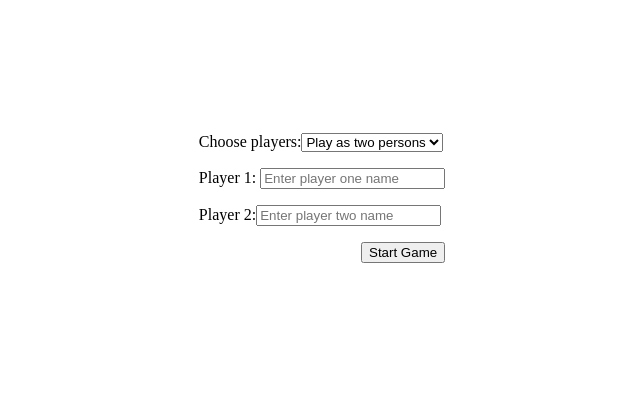
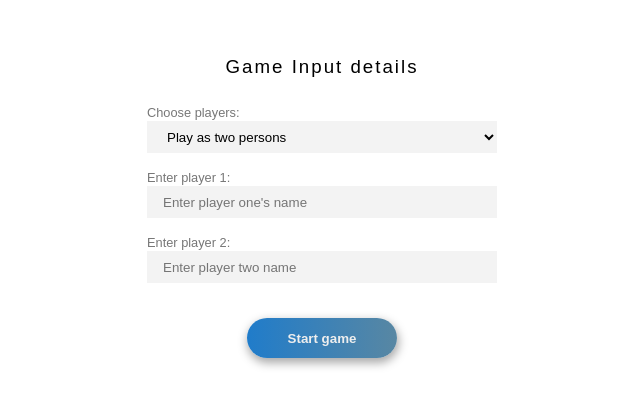
Before and after one commit to KadriGbemi/tic-tac-toe, a Next.js app: page / in a window 1280 px wide. Shown: the part 270-676 px from the top of the page, without its empty margins (318-958 px from the left). Built offline with nearby package versions, Linux system fonts and the light colour scheme.

Commit message:
Update styling of game input form

```diff
--- a/pages/_app.tsx
+++ b/pages/_app.tsx
@@ -1,7 +1,9 @@
-import "../styles/main.scss";
 import { GameProvider } from "../contexts/game";
 
 import type { AppProps } from "next/app";
+
+import "../styles/main.scss";
+import "../styles/form.scss";
 
 export default function App({ Component, pageProps }: AppProps) {
   return (
--- a/pages/index.tsx
+++ b/pages/index.tsx
@@ -66,11 +66,12 @@ export default function Home() {
         <link rel="icon" href="/favicon.ico" />
       </Head>
 
-      <div className="container">
-        <main className="main" onSubmit={handleSubmit}>
+      <main className="container main">
+        <div id="game-form" onSubmit={handleSubmit}>
+          <h3 className="form-header-title">Game Input details</h3>
           <form>
+            <label>Choose players:</label>
             <div>
-              <label>Choose players:</label>
               <select
                 name="players"
                 id="players"
@@ -81,20 +82,20 @@ export default function Home() {
                 <option value="onePlayer">Play with computer</option>
               </select>
             </div>
-            <p>
-              Player 1:{" "}
+            <div>
+              <label>Enter player 1:</label>
               <input
-                placeholder="Enter player one name"
+                placeholder="Enter player one's name"
                 id="first_name"
                 name="player-1"
                 type="text"
                 onChange={(event) => setPlayer1(event.target.value)}
                 value={player1}
               />
-            </p>
+            </div>
             {!isPlayerOne && (
-              <p>
-                Player 2:
+              <div>
+                <label>Enter player 2:</label>
                 <input
                   placeholder="Enter player two name"
                   name="player-2"
@@ -102,17 +103,17 @@ export default function Home() {
                   value={player2}
                   onChange={(event) => setPlayer2(event.target.value)}
                 />
-              </p>
+              </div>
             )}
 
             <div className="action">
               <button type="submit">
-                {previousPlayerX || previousPlayerO ? "Continue" : "Start"} Game
+                {previousPlayerX || previousPlayerO ? "Continue" : "Start"} game
               </button>
             </div>
           </form>
-        </main>
-      </div>
+        </div>
+      </main>
     </div>
   );
 }
--- /dev/null
+++ b/styles/form.scss
@@ -0,0 +1,62 @@
+#game-form {
+    width: 350px;
+    margin: auto;
+    background-color: inherit;
+    font-family: sans-serif;
+
+    .form-header-title {
+        text-align: center;
+        margin-bottom: 25px;
+        letter-spacing: 2px;
+        font-weight: 500;
+      }
+      label {
+        color: #777;
+        font-size: 0.8em;
+      }
+
+  }
+
+  #game-form * {
+      box-sizing: border-box;
+  }
+
+
+  #game-form input, select {
+    margin-bottom: 15px;
+  }
+
+  #game-form input[type=text], select{
+    display: block;
+    height: 32px;
+    padding: 6px 16px;
+    width: 100%;
+    border: none;
+    background-color: #f3f3f3;
+  }
+
+  #game-form input[type=checkbox] {
+    float: left;
+  }
+
+  #game-form {
+    transition: .3s;
+  }
+
+  #game-form button[type=submit] {
+    display: block;
+    margin: 20px auto 0;
+    width: 150px;
+    height: 40px;
+    border-radius: 25px;
+    border: none;
+    color: #eee;
+    font-weight: 700;
+    box-shadow: 1px 4px 10px 1px #aaa;
+    cursor: pointer;
+    background: #112e48; /* Old browsers */
+    background: -moz-linear-gradient(left, #207cca 0%, #492b4a 100%); /* FF3.6-15 */
+    background: -webkit-linear-gradient(left, #207cca 0%,#9f58a3 100%); /* Chrome10-25,Safari5.1-6 */
+    background: linear-gradient(to right, #207cca 0%,#5887a3 100%); /* W3C, IE10+, FF16+, Chrome26+, Opera12+, Safari7+ */
+    filter: progid:DXImageTransform.Microsoft.gradient( startColorstr='#207cca', endColorstr='#9f58a3',GradientType=1 ); /* IE6-9 */
+  }
--- a/styles/main.scss
+++ b/styles/main.scss
@@ -3,7 +3,7 @@
   padding: 30px;
 
   .history {
-    border: 2px solid black;
+    border: 2px solid;
   }
 
   .action {
```
